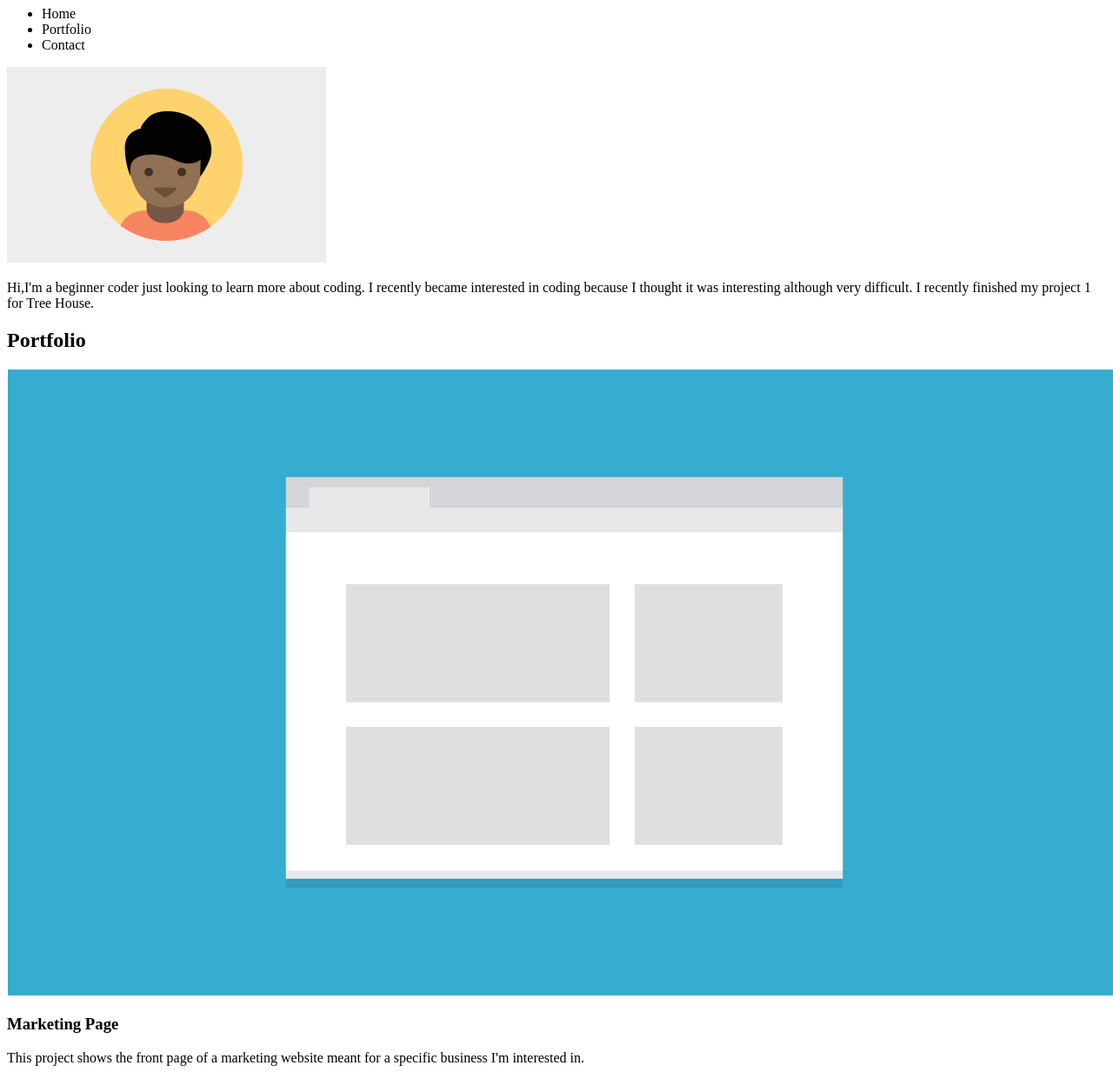
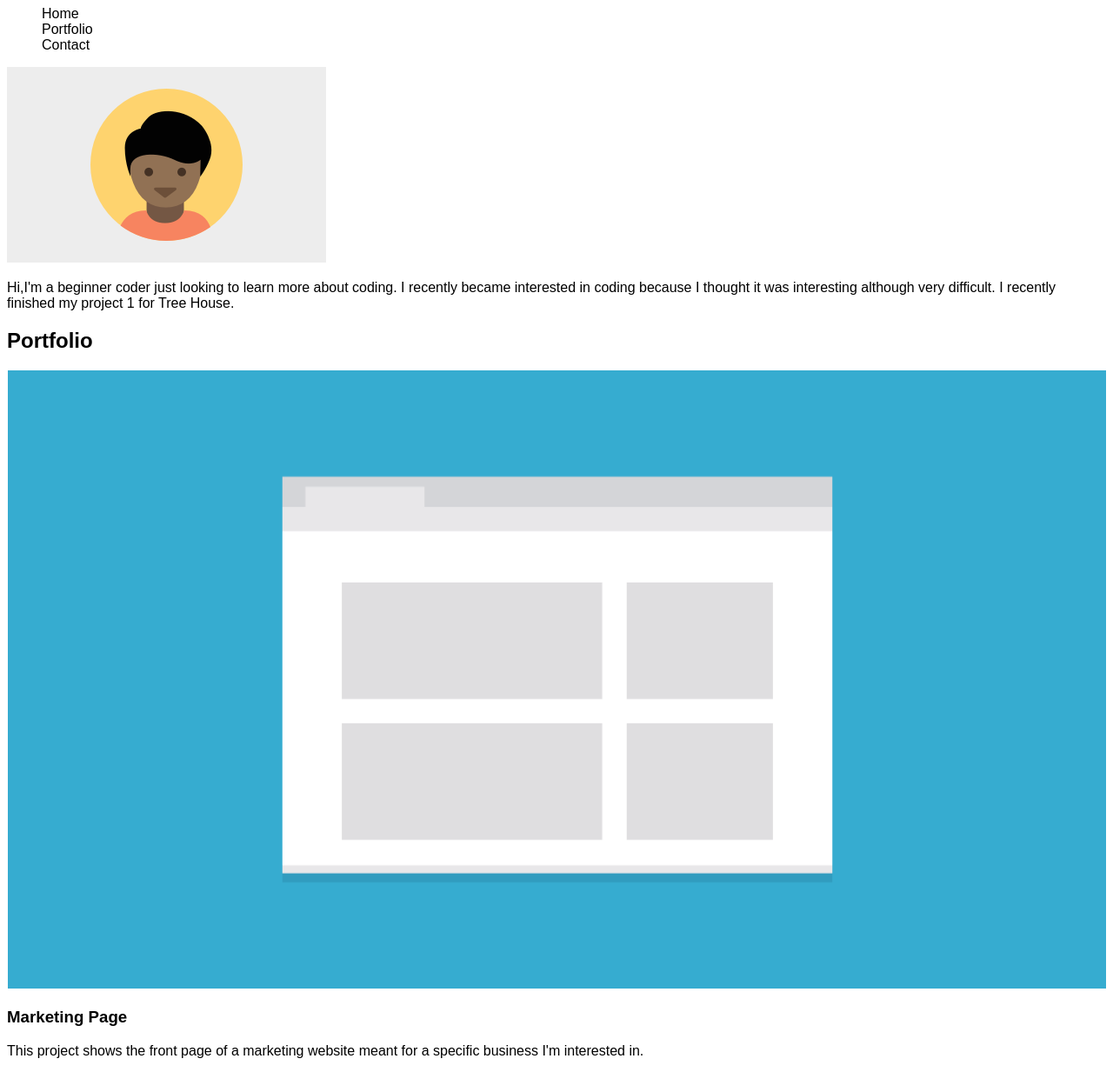
Before and after one commit to dmartin2021/tdproject2, a plain HTML site: page index.html in a window 1280 px wide. Shown: the part 73-1306 px from the top of the page at 87% size. Drawn offline with Linux system fonts and the light colour scheme; a web font is replaced by a local one.

Commit message:
Update styles.css

```diff
--- a/css/styles.css
+++ b/css/styles.css
@@ -1,4 +1,12 @@
-*(
-  font-family: 'Open Sans', sans serif,
+* {
+    font-family: 'open-sans', sans-serif;
+}
 
-)
+img{
+  max-width: 100%
+
+}
+
+li{
+  list-style: none;
+}
```
